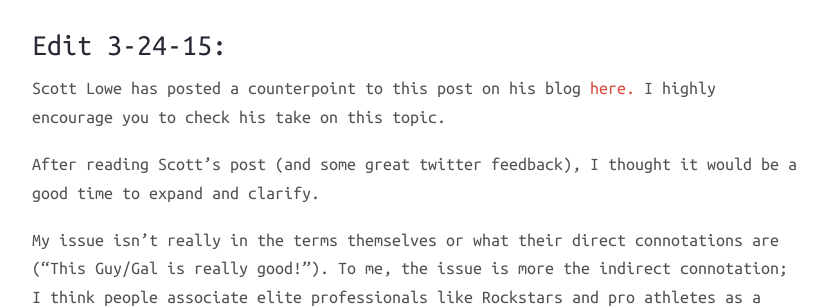
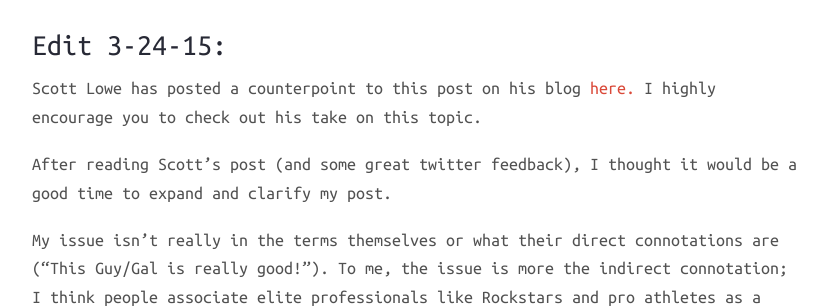
Before and after one commit to tybritten/vmtyler.github.io, a Jekyll site: the page built from _posts/2015-03-20-retire-the-rockstar.markdown, in a window 1280 px wide and 900 px high, scrolled down 1762 px. Shown: the part 181-489 px from the top of the window, without its empty margins (224-1055 px from the left). Built offline with Jekyll 4.4.1, drawn with Linux system fonts in a browser that asks for light colours; nearby versions of some CDN libraries; comment, search, counter and statistics services are not loaded.

Commit message:
Update 3/20 post

```diff
--- a/_posts/2015-03-20-retire-the-rockstar.markdown
+++ b/_posts/2015-03-20-retire-the-rockstar.markdown
@@ -46,9 +46,9 @@ We need to encourage and inspire others to great things. This is the real path t
 
 ### Edit 3-24-15:
 
-Scott Lowe has posted a counterpoint to this post on his blog [here.](http://blog.scottlowe.org/2015/03/23/retire-the-rockstar-a-counterpoint/) I highly encourage you to check his take on this topic.
+Scott Lowe has posted a counterpoint to this post on his blog [here.](http://blog.scottlowe.org/2015/03/23/retire-the-rockstar-a-counterpoint/) I highly encourage you to check out his take on this topic.
 
-After reading Scott's post (and some great twitter feedback), I thought it would be a good time to expand and clarify.
+After reading Scott's post (and some great twitter feedback), I thought it would be a good time to expand and clarify my post.
 
 My issue isn't really in the terms themselves or what their direct connotations are ("This Guy/Gal is really good!"). To me, the issue is more the indirect connotation; I think people associate elite professionals like Rockstars and pro athletes as a status that's unobtainable to them. For good reason too, the percentage of the population that are *actual* rockstars or pro athletes is incredibly small. That's the part that I see as deflating and defeatist to other tech folks.
 
```
